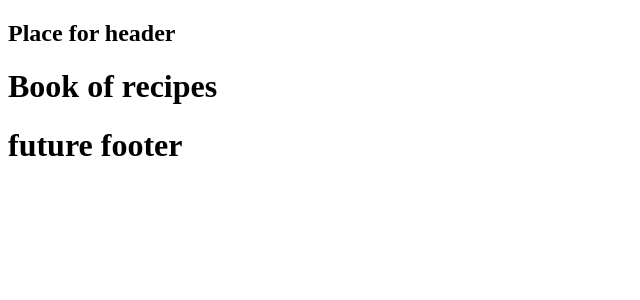
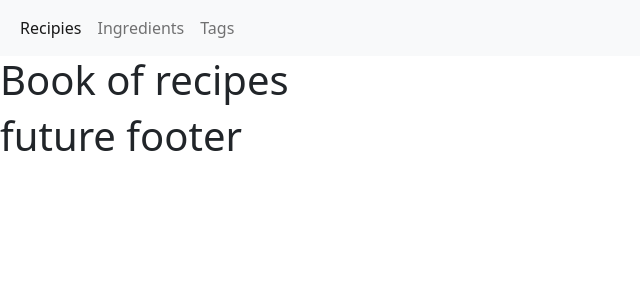
Before and after one commit to jBuly4/Python_Django_CookBook, a Django app: page / in a window 1280 px wide. Shown: the top 300 px of the page, without its empty margins (0-640 px from the left). Run offline with Django 3.2, Linux system fonts and the light colour scheme; data that the repository does not hold is empty.

Commit message:
added navbar, templates and views for listing tags, ingreds, corrected urls

```diff
--- a/cookbook/urls.py
+++ b/cookbook/urls.py
@@ -5,7 +5,10 @@
 
 urlpatterns = [
     path('', views.recipe_lst, name='recipe_lst'),
+    path('ingredients/', views.ingredient_lst, name='ingredients'),  # dunno why, but if it is after recipe_detail
+    # link then views.recipe_detail raises error
+    path('tags/', views.tag_lst, name='tags'),
     path('<str:title>/', views.recipe_detail, name='recipe_detail'),  # Django3 by example p29
-    path('ingredient/<str:title>/', views.ingredient_detail, name='ingredient_detail'),
+    path('ingredients/<str:title>/', views.ingredient_detail, name='ingredient_detail'),
     path('tags/<str:title>/', views.tags_view, name='tags_page'),
 ]
--- a/cookbook/views.py
+++ b/cookbook/views.py
@@ -21,6 +21,13 @@
     return render(request, 'recipe_detail.html', {'recipe': recipe})  # Django3 by example p28
 
 
+def ingredient_lst(request):
+    ingredients = Ingredients.objects.all()
+    return render(request,
+                  'ingredients_lst.html',
+                  {'ingredients': ingredients})
+
+
 def ingredient_detail(request, title):
     ingredient = get_object_or_404(Ingredients, title=title)
 
@@ -31,3 +38,10 @@
     tags = get_object_or_404(Tags, title=title)
 
     return render(request, 'tags_page.html', {'tags': tags})
+
+
+def tag_lst(request):
+    tags = Tags.objects.all()
+    return render(request,
+                  'tags_lst.html',
+                  {'tags': tags})
--- a/templates/base.html
+++ b/templates/base.html
@@ -3,13 +3,31 @@
 <head>
 	<meta charset="UTF-8">
 	<title>{% block title %}{% endblock %}</title>
+	<!-- CSS only -->
+	<link href="https://cdn.jsdelivr.net/npm/bootstrap@5.2.0-beta1/dist/css/bootstrap.min.css" rel="stylesheet"
+      integrity="sha384-0evHe/X+R7YkIZDRvuzKMRqM+OrBnVFBL6DOitfPri4tjfHxaWutUpFmBp4vmVor" crossorigin="anonymous">
+	<!-- JavaScript Bundle with Popper -->
+	<script src="https://cdn.jsdelivr.net/npm/bootstrap@5.2.0-beta1/dist/js/bootstrap.bundle.min.js"
+        integrity="sha384-pprn3073KE6tl6bjs2QrFaJGz5/SUsLqktiwsUTF55Jfv3qYSDhgCecCxMW52nD2"
+            crossorigin="anonymous"></script>
 </head>
 <body>
-	<header>
-		{% block header %}
-		<h2>Place for header</h2>
-		{% endblock %}
-	</header>
+	<nav class="navbar navbar-expand-lg bg-light">
+	    <div class="container-fluid">
+	        <button class="navbar-toggler" type="button" data-bs-toggle="collapse"
+	                data-bs-target="#navbarNavAltMarkup" aria-controls="navbarNavAltMarkup" aria-expanded="false"
+	                aria-label="Toggle navigation">
+	            <span class="navbar-toggler-icon"></span>
+	        </button>
+	        <div class="collapse navbar-collapse" id="navbarNavAltMarkup">
+	            <div class="navbar-nav">
+	                <a class="nav-link active" aria-current="page" href="{% url 'cookbook:recipe_lst' %}">Recipies</a>
+	                <a class="nav-link" href="{% url 'cookbook:ingredients' %}">Ingredients</a>
+		            <a class="nav-link" href="{% url 'cookbook:tags' %}">Tags</a>
+	            </div>
+	        </div>
+	    </div>
+	</nav>
 
 	<div id="body">
 		{% block body %}
```
Also changed, not shown: templates/ingredients_lst.html (added, +12 -0 lines), templates/tags_lst.html (added, +12 -0 lines).
